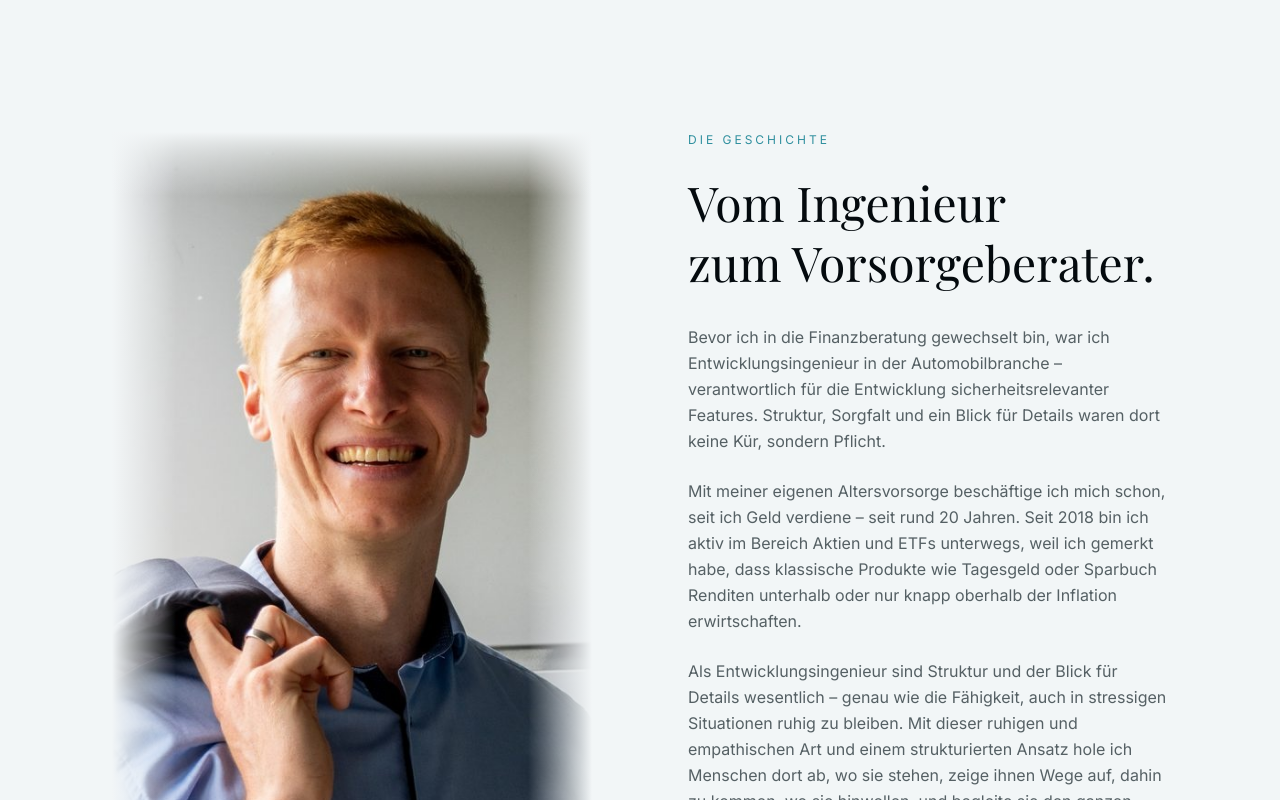
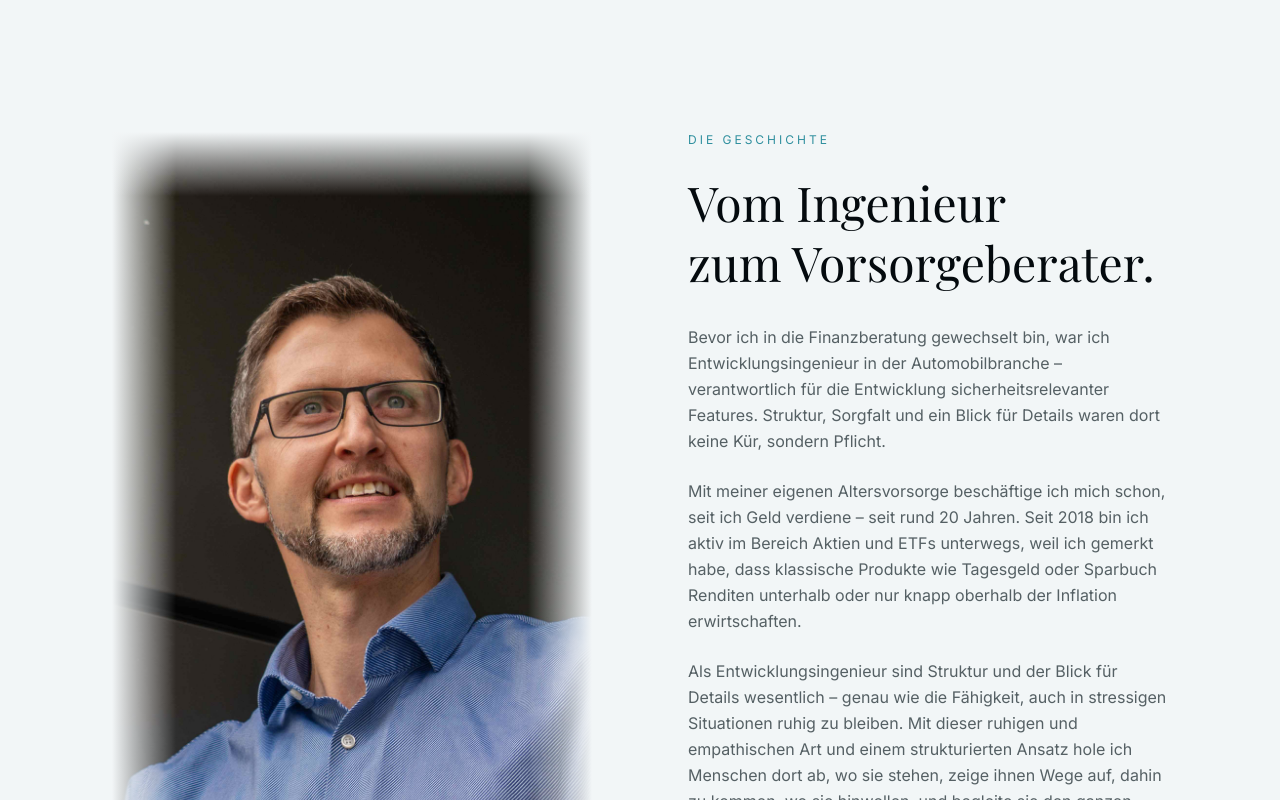
Before and after one commit to rustleralexander-tech/website-bansemer, a Next.js app: page / in a window 1280 px wide. Shown: the part 2900-3700 px from the top of the page. Built offline with nearby package versions, Linux system fonts and the light colour scheme; no server answers; a web font is replaced by a local one.

Commit message:
feat: adjust story image objectPosition and update portrait-story.jpg
Improved image positioning for better visual appeal

Co-authored-by: rustleralexander-tech <242053425+rustleralexander-tech@users.noreply.github.com>

```diff
--- a/components/story-section.tsx
+++ b/components/story-section.tsx
@@ -26,7 +26,8 @@ export function StorySection() {
             src={siteConfig.images.story}
             alt={`${siteConfig.person.fullName} – entspannt und authentisch`}
             fill
-            className="object-cover object-top"
+            className="object-cover"
+            style={{ objectPosition: '40% 20%' }}
             sizes="(max-width: 1024px) 100vw, 50vw"
           />
 
```
Also changed, not shown: public/images/portrait-story.jpg.
